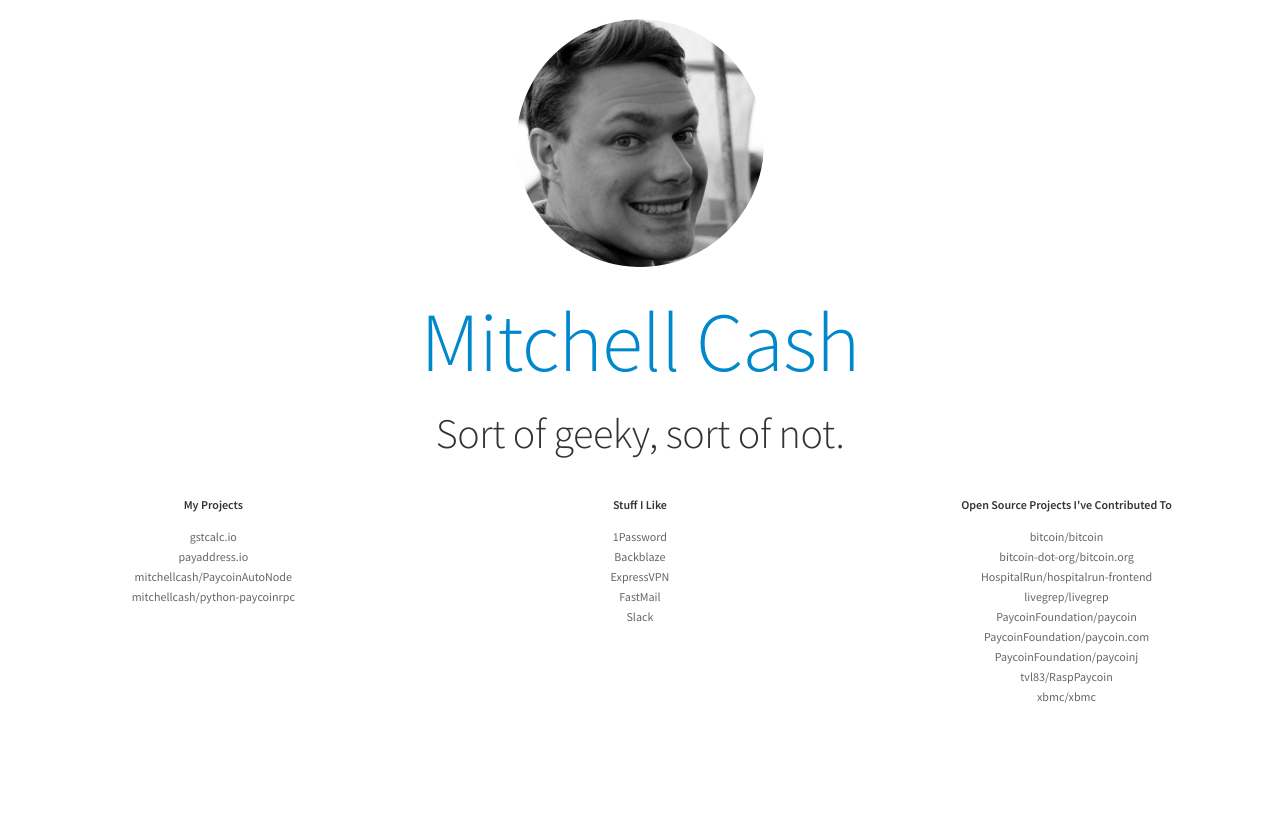
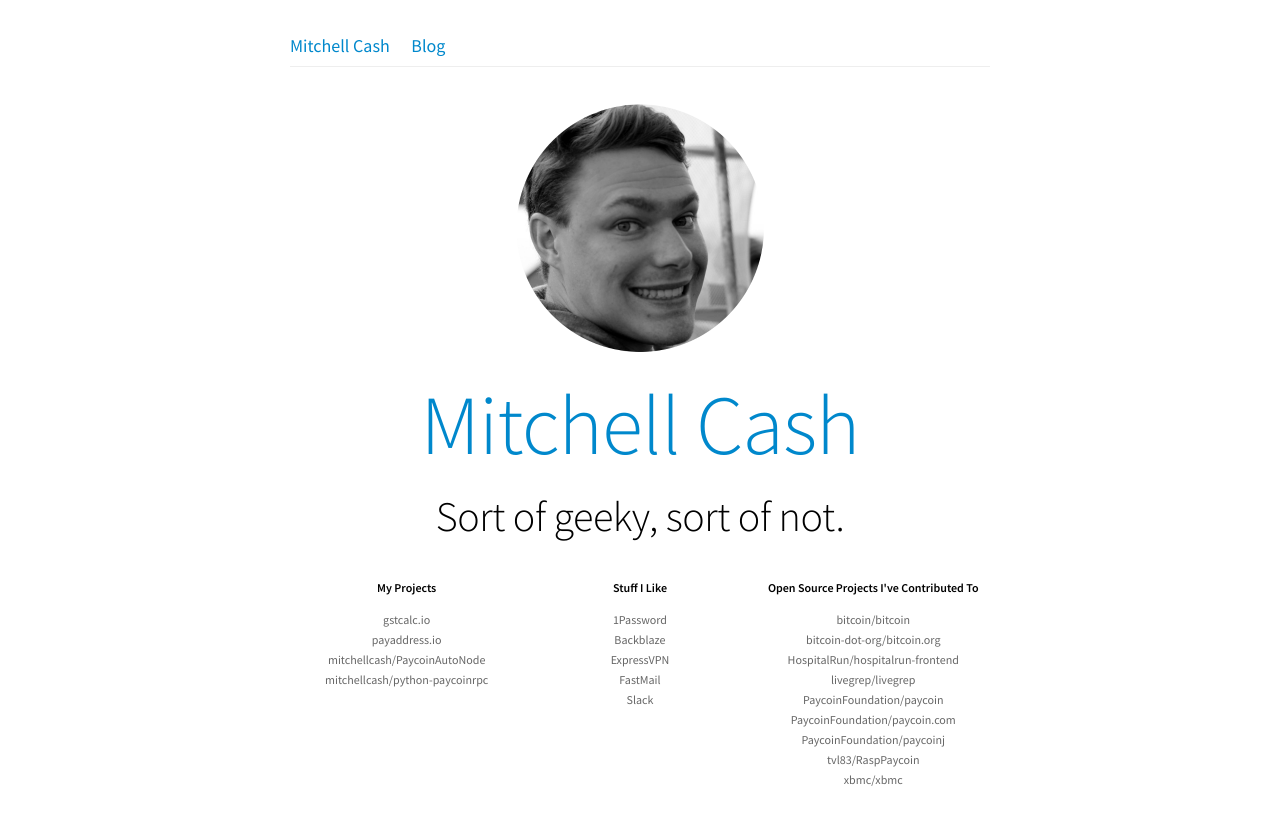
Before and after one commit to MitchellCash/mitchellcash.com, a Jekyll site: the page built from index.html, in a window 1280 px wide. Shown: the top 825 px of the page. Built offline with Jekyll 4.4.1, drawn with Linux system fonts in a browser that asks for light colours.

Commit message:
Add a navbar and migrate my blog
Blog was migrated from mitchellcash.github.io, hence the backdated post.

```diff
--- /dev/null
+++ b/_includes/nav.html
@@ -0,0 +1,4 @@
+<div class="nav">
+    <a href="/">Mitchell Cash</a>
+    <a href="/blog.html">Blog</a>
+</div>
--- a/_includes/top.html
+++ b/_includes/top.html
@@ -9,5 +9,5 @@
   <meta name="Description" content="Mitchell Cash | Sort of geeky, sort of not." />
 
   <link href='https://fonts.googleapis.com/css?family=Open+Sans:400,300,600,700|Source+Sans+Pro:400,300,600,700' rel='stylesheet' type='text/css'>
-  <link rel="stylesheet" href="styles/main.css" />
+  <link rel="stylesheet" href="/styles/main.css" />
 </head>
--- a/_layouts/default.html
+++ b/_layouts/default.html
@@ -1,6 +1,8 @@
 {% include top.html %}
 
 <body>
+    {% include nav.html %}
+
     {{ content }}
 
     <!-- Built with love by Mitchell Cash -->
--- a/styles/main.css
+++ b/styles/main.css
@@ -12,14 +12,13 @@ html {
     font-size: 112.5%;
 }
 
+
 body {
-    background-color: #fff;
-    color: #333;
+    color: #000;
     font-size: 18px;
-    font-style: normal;
-    font-weight: 400;
-    letter-spacing: normal;
-    line-height: 1.45;
+    margin: 0 auto;
+    max-width: 700px;
+    padding: 16px;
 }
 
 body {
@@ -170,3 +169,19 @@ a.directory-section-link {
 .directory-section-link {
     pointer-events: auto;
 }
+
+
+
+
+
+.nav {
+    border-bottom: 1px solid #eee;
+    margin-bottom: 2em;
+    padding: 1em 0 0.5em;
+}
+
+.nav a {
+    display: inline-block;
+    margin: 0 1em 0 0;
+    text-decoration: none;
+}
```
Also changed, not shown: _posts/2016-09-04-First-post.md (added, +10 -0 lines), blog.html (added, +11 -0 lines), Gemfile.lock.
